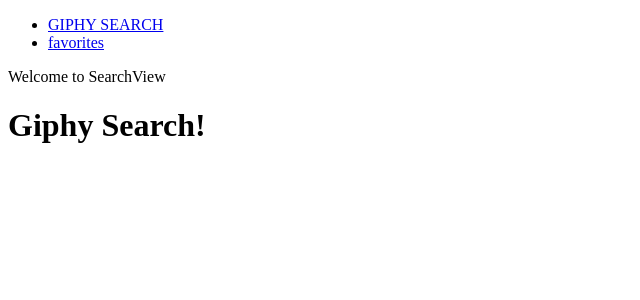
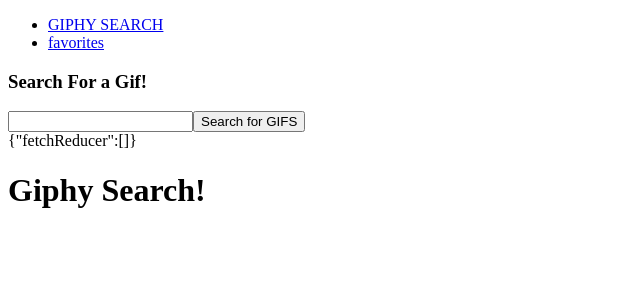
Before and after one commit to carlbarfuss/group-giphy-saga-project, a React (Create React App) app: page / in a window 1280 px wide. Shown: the top 300 px of the page, without its empty margins (0-640 px from the left). Built offline with nearby package versions, Linux system fonts and the light colour scheme.

Commit message:
added input field and search feature

```diff
--- /dev/null
+++ b/src/components/InputField/InputField.js
@@ -0,0 +1,45 @@
+import React, { Component } from 'react';
+import { connect } from 'react-redux';
+
+
+class InputField extends Component {
+
+    state = {
+        searchParameter: ''
+     }
+
+     handleChangeFor = (event, input) => {
+        this.setState({
+                [input]: event.target.value
+        });
+      }
+
+      searchGifs = (event) =>{
+        event.preventDefault();
+        console.log('inside searchGifs');
+        this.props.dispatch({
+            type: 'FETCH_GIPHY',
+            payload: this.state.searchParameter
+        });
+      }
+
+   render() {
+      return (
+         <div>
+            <h3>Search For a Gif!</h3>
+            <form onSubmit={this.searchGifs}>
+                <input value={this.state.searchParameter} onChange={(event) => this.handleChangeFor(event, 'searchParameter')}></input>
+                <button type="submit">Search for GIFS</button>
+            </form>
+            {JSON.stringify(this.props.reduxState)}
+         </div>
+      );
+   }
+
+}
+
+const mapStateToProps = (reduxState) => ({
+    reduxState
+})
+
+export default connect(mapStateToProps)(InputField);
--- a/src/components/SearchView/SearchView.js
+++ b/src/components/SearchView/SearchView.js
@@ -1,12 +1,12 @@
 import React, { Component } from 'react';
-
+import InputField from '../InputField/InputField'
 
 class SearchView extends Component {
 
    render() {
       return (
          <div>
-          Welcome to SearchView
+            <InputField />
          </div>
       );
    }
--- a/src/index.js
+++ b/src/index.js
@@ -13,11 +13,11 @@
    yield takeEvery('FETCH_GIPHY', fetchGiphySaga)
 }
 
-function* fetchGiphySaga(){
+function* fetchGiphySaga(action){
    console.log('in fetchGiphySaga');
    try {
-      const response = yield axios.get('/api/search')
-      yield put ( { type: 'SET_GIPHY', payload: response.data } )
+      const response = yield axios.get(`/api/search/${action.payload}`)
+      yield put ( { type: 'SET_GIPHY', payload: response.data.data } )
    } catch (error) {
       console.log('get SEARCH request failed', error);
    }
```
Also changed, not shown: src/components/InputField/InputField.css (added).
